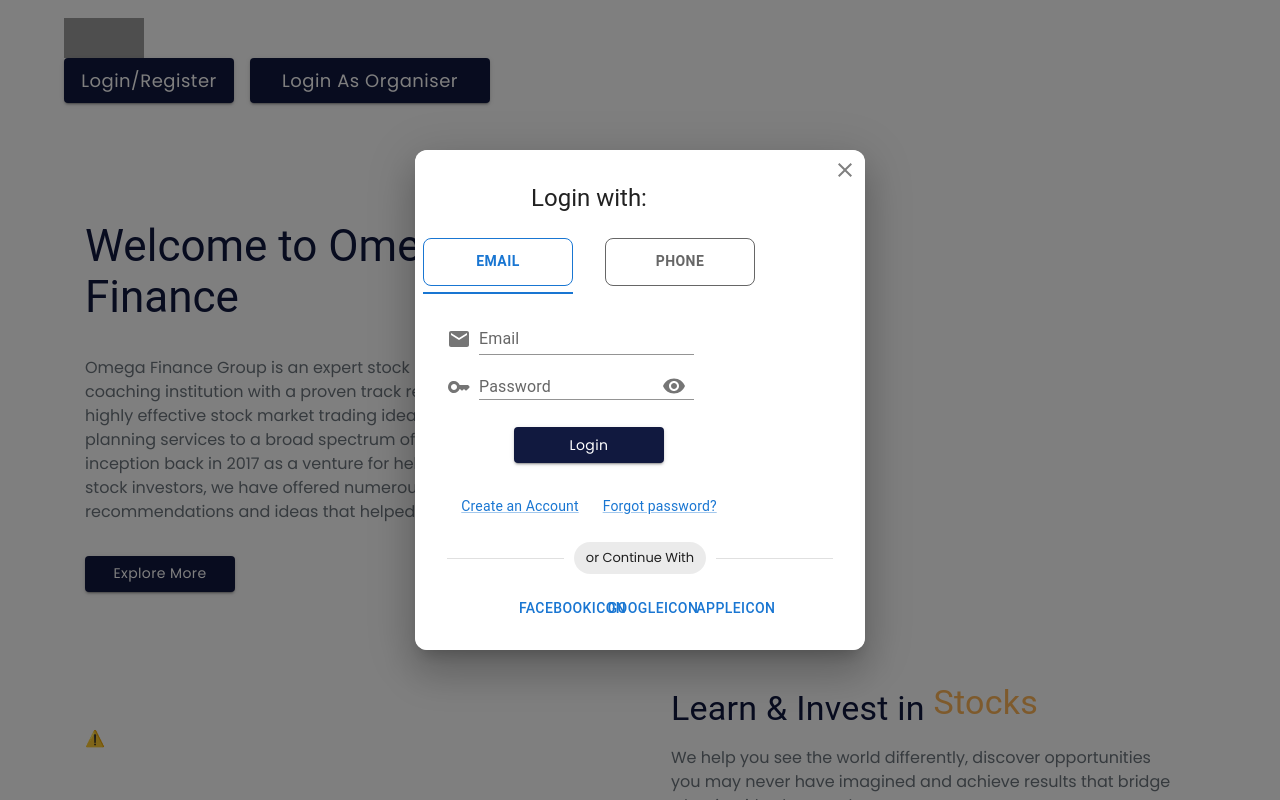
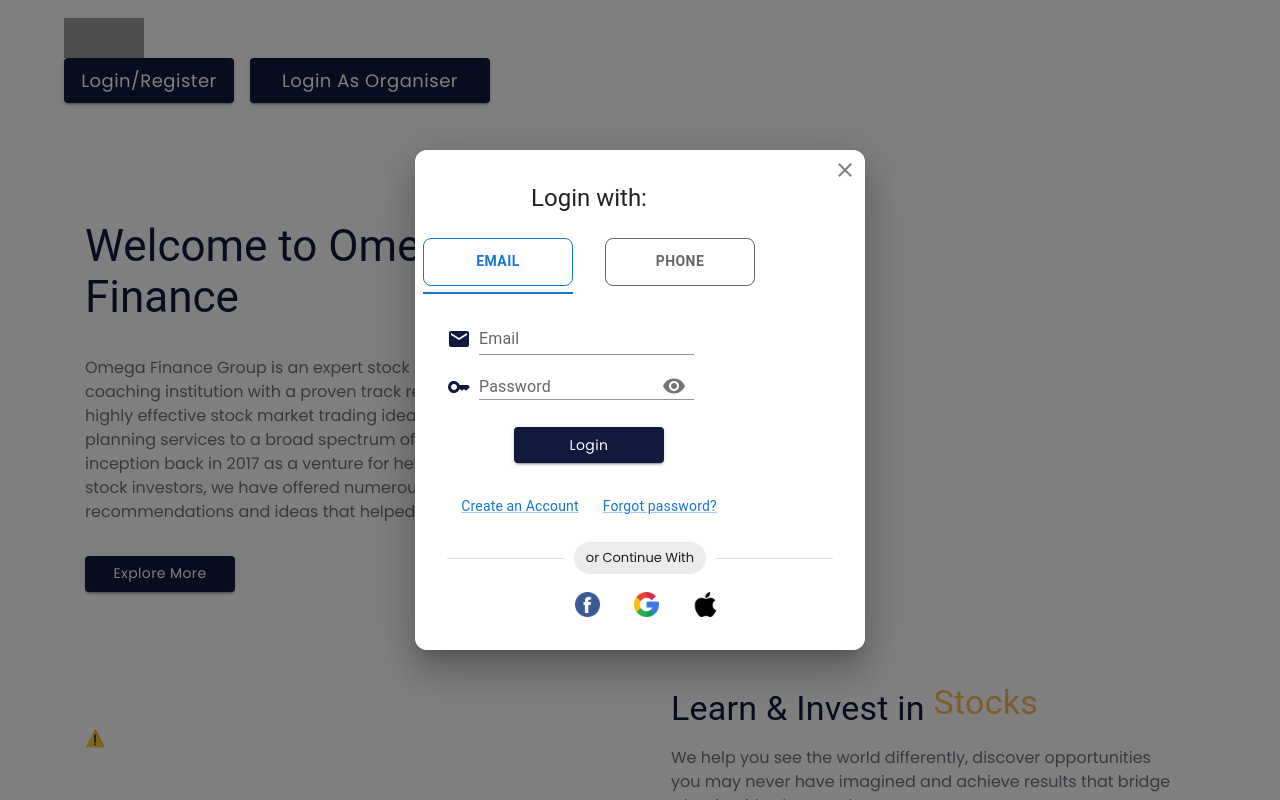
Before and after one commit to Satyen-Sen/OmegaFinanceOrg, a Next.js app: page / in a window 1280 px wide. Both pictures are taken after a click on the button "Login/Register". Shown: the top 800 px of the page. Built offline with nearby package versions, Linux system fonts and the light colour scheme; no server answers; grey boxes are pictures that could not be loaded.

Commit message:
WIP : Login Tabs Completed

```diff
--- a/components/login/LoginDialog.js
+++ b/components/login/LoginDialog.js
@@ -1,9 +1,14 @@
 import * as React from 'react';
+import Image from 'next/image'
 import PropTypes from 'prop-types';
 import { Grid, FormControl, Typography, Box, Chip, Divider,Link, Button, Dialog, DialogContent, IconButton, } from '@mui/material';
 import LoginTabs from './LoginTabs';
 import { styled } from '@mui/material/styles';
 import CloseIcon from '@mui/icons-material/Close';
+import facebookIcon from '../../public/images/facebook.png';
+import googleIcon from '../../public/images/google.png';
+import appleIcon from '../../public/images/apple.png';
+
 
 const BootstrapDialog = styled(Dialog)(({ theme }) => ({
   '& .MuiDialogContent-root': {
@@ -65,11 +70,11 @@
             </FormControl>
 
             <Divider variant="middle" sx={{ml:4, mr:4}}><Chip label="or Continue With"/></Divider>
-            <Box sx={{p:2, ml:10, mr:10,}}>
+            <Box sx={{p:1.5, ml:16, mr:16,}}>
                 <Grid container spacing={1}>
-                    <Grid item xs={4}>  <Button>FacebookIcon</Button>   </Grid>
-                    <Grid item xs={4}>  <Button>GoogleIcon</Button>     </Grid>
-                    <Grid item xs={4}>  <Button>AppleIcon</Button>      </Grid>
+                    <Grid item xs={4}>  <Button><Image src={facebookIcon} alt="facebook"  width={25} height={25}/></Button>   </Grid>
+                    <Grid item xs={4}>  <Button><Image src={googleIcon} alt="facebook"  width={25} height={25}/></Button>     </Grid>
+                    <Grid item xs={4}>  <Button><Image src={appleIcon} alt="facebook"  width={25} height={25  }/></Button>      </Grid>
                 </Grid>
             </Box>
           </Box>
--- a/components/login/LoginTabEmail.js
+++ b/components/login/LoginTabEmail.js
@@ -32,12 +32,12 @@
   return (
     <Box>
       <Box sx={{ display: 'flex', alignItems: 'flex-end', m: 1,}}>
-        <MailIcon sx={{color:'action.active', mr:1, my: 0.5}} />
+        <MailIcon sx={{color:'#11193F', mr:1, my: 0.5}} />
         <TextField label="Email" variant="standard" sx={{width:215}} size="small"/>
       </Box>
 
       <Box sx={{ display: 'flex', flexWrap: 'wrap', mt:-2,}}>
-        <KeyRoundedIcon sx={{color:'action.active', ml:1, my:3.5,}}/>
+        <KeyRoundedIcon sx={{color:'#11193F', ml:1, my:3.5,}}/>
         <FormControl sx={{ m: 1, width:215,}} variant="standard">
 
           <InputLabel>Password</InputLabel>
--- a/components/login/LoginTabs.js
+++ b/components/login/LoginTabs.js
@@ -3,6 +3,7 @@
 import { Typography, Box, Tab, Tabs, Button, } from '@mui/material';
 import { withStyles } from '@mui/styles';
 import LoginTabEmail from './LoginTabEmail';
+import MuiPhoneNumber from "material-ui-phone-number";
 
 function TabPanel(props) {
   const { children, value, index, ...other } = props;
@@ -61,7 +62,7 @@
         <Box width={300} height={160} sx={{mt:-2}}>
           <LoginTabEmail/>
           <Box sx={{display:'flex', justifyContent:'center', p:2, pt:0,}}>
-            <Button variant="contained" href="https://omegafinancegroup.com/about-us/" sx={{textTransform:'capitalize', fontFamily:'poppins', fontSize:14, height:36, width:150, backgroundColor:'#11193F', '&:hover':{backgroundColor:'#747A99', color:'#FFFFFF'},}}>
+            <Button variant="contained" sx={{textTransform:'capitalize', fontFamily:'poppins', fontSize:14, height:36, width:150, backgroundColor:'#11193F', '&:hover':{backgroundColor:'#747A99', color:'#FFFFFF'},}}>
               Login
             </Button>
           </Box>
@@ -69,10 +70,12 @@
       </TabPanel>
 
       <TabPanel value={value} index={1}>
-        <Box width={300} height={160}  sx={{mt:-2}}>
-          <LoginTabEmail/>
-          <Box sx={{display:'flex', justifyContent:'center', p:2, pt:0,}}>
-            <Button variant="contained" href="https://omegafinancegroup.com/about-us/" sx={{textTransform:'capitalize', fontFamily:'poppins', fontSize:14, height:36, width:150, backgroundColor:'#11193F', '&:hover':{backgroundColor:'#747A99', color:'#FFFFFF'},}}>
+        <Box width={300} height={136} sx={{mt:-2}}>
+          <Box sx={{display:'flex', justifyContent:'center', mt:4,}}>
+            <MuiPhoneNumber defaultCountry={"ca"} onChange={console.log}/>
+          </Box>
+          <Box sx={{display:'flex', justifyContent:'center', mt:4, p:2, pt:0,}}>
+            <Button variant="contained" href sx={{textTransform:'capitalize', fontFamily:'poppins', fontSize:14, height:36, width:150, backgroundColor:'#11193F', '&:hover':{backgroundColor:'#747A99', color:'#FFFFFF'},}}>
               Send OTP
             </Button>
           </Box>
--- a/package.json
+++ b/package.json
@@ -16,9 +16,12 @@
     "@mui/styled-engine-sc": "^5.8.0",
     "@mui/styles": "^5.8.7",
     "bootstrap": "^4.6.1",
+    "material-ui-phone-number": "^3.0.0",
     "next": "^12.1.6",
     "react": "^17.0.2",
     "react-dom": "^17.0.2",
+    "react-hook-form": "^7.33.1",
+    "react-phone-input-2": "^2.15.1",
     "reactstrap": "^8.10.1",
     "styled-components": "^5.3.5",
     "swiper": "^8.2.6"
--- a/pages/_app.js
+++ b/pages/_app.js
@@ -2,7 +2,8 @@
 import '../styles/DialogContents.css';
 import '../styles/globals.css';
 import '../styles/Footer.css';
-import "../styles/Advisors.css";
+import '../styles/Advisors.css';
+
 
 function MyApp({ Component, pageProps }) {
   return <Component {...pageProps} />
```
Also changed, not shown: 1 other file (tests, documents, lock files or other folders).
